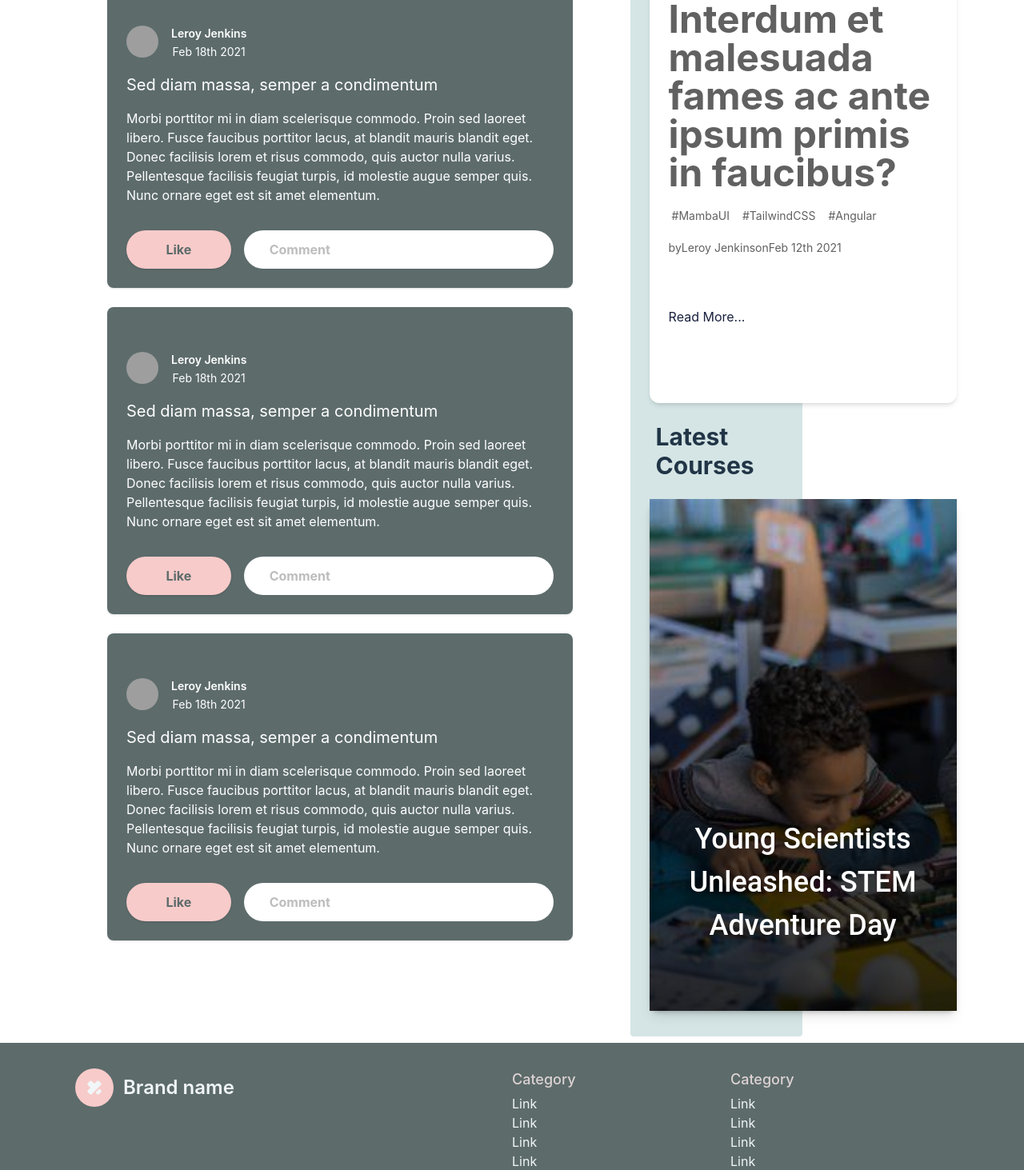
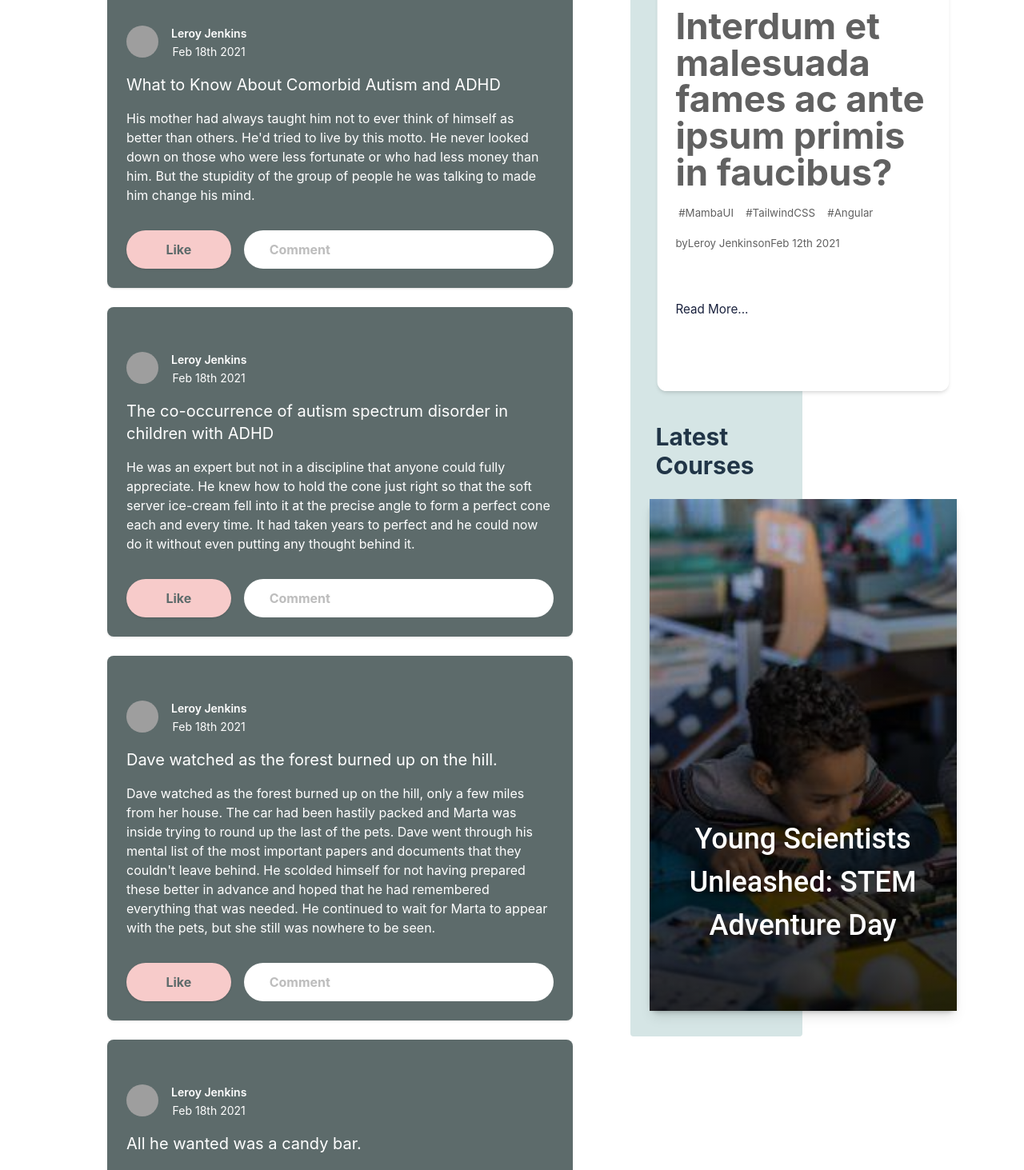
Before and after one commit to HabibaAbouelyazeed/inclusive-creators, a React (Vite) app: page /home in a window 1280 px wide. Shown: the part 880-2343 px from the top of the page at 80% size. Built offline with nearby package versions, Linux system fonts and the light colour scheme; data requests are answered from the project's data file; grey boxes are pictures that could not be loaded.

Commit message:
posts endpoint

```diff
--- a/db.json
+++ b/db.json
@@ -866,5 +866,184 @@
       "category": "Technology",
       "hostAvatar": "https://placehold.co/48x48/DDD3D2/5D6B6B"
     }
+  ],
+  "posts":[
+    {
+      "id": 1,
+      "title": "What to Know About Comorbid Autism and ADHD",
+      "body": "His mother had always taught him not to ever think of himself as better than others. He'd tried to live by this motto. He never looked down on those who were less fortunate or who had less money than him. But the stupidity of the group of people he was talking to made him change his mind.",
+      "userId": 9,
+      "tags": [
+          "history",
+          "american",
+          "crime"
+      ],
+      "reactions": 2
+  },
+  {
+      "id": 2,
+      "title": "The co-occurrence of autism spectrum disorder in children with ADHD",
+      "body": "He was an expert but not in a discipline that anyone could fully appreciate. He knew how to hold the cone just right so that the soft server ice-cream fell into it at the precise angle to form a perfect cone each and every time. It had taken years to perfect and he could now do it without even putting any thought behind it.",
+      "userId": 13,
+      "tags": [
+          "french",
+          "fiction",
+          "english"
+      ],
+      "reactions": 2
+  },
+  {
+      "id": 3,
+      "title": "Dave watched as the forest burned up on the hill.",
+      "body": "Dave watched as the forest burned up on the hill, only a few miles from her house. The car had been hastily packed and Marta was inside trying to round up the last of the pets. Dave went through his mental list of the most important papers and documents that they couldn't leave behind. He scolded himself for not having prepared these better in advance and hoped that he had remembered everything that was needed. He continued to wait for Marta to appear with the pets, but she still was nowhere to be seen.",
+      "userId": 32,
+      "tags": [
+          "magical",
+          "history",
+          "french"
+      ],
+      "reactions": 5
+  },
+  {
+      "id": 4,
+      "title": "All he wanted was a candy bar.",
+      "body": "All he wanted was a candy bar. It didn't seem like a difficult request to comprehend, but the clerk remained frozen and didn't seem to want to honor the request. It might have had something to do with the gun pointed at his face.",
+      "userId": 12,
+      "tags": [
+          "mystery",
+          "english",
+          "american"
+      ],
+      "reactions": 1
+  },
+  {
+      "id": 5,
+      "title": "Hopes and dreams were dashed that day.",
+      "body": "Hopes and dreams were dashed that day. It should have been expected, but it still came as a shock. The warning signs had been ignored in favor of the possibility, however remote, that it could actually happen. That possibility had grown from hope to an undeniable belief it must be destiny. That was until it wasn't and the hopes and dreams came crashing down.",
+      "userId": 41,
+      "tags": [
+          "crime",
+          "mystery",
+          "love"
+      ],
+      "reactions": 2
+  },
+  {
+      "id": 6,
+      "title": "Dave wasn't exactly sure how he had ended up",
+      "body": "Dave wasn't exactly sure how he had ended up in this predicament. He ran through all the events that had lead to this current situation and it still didn't make sense. He wanted to spend some time to try and make sense of it all, but he had higher priorities at the moment. The first was how to get out of his current situation of being naked in a tree with snow falling all around and no way for him to get down.",
+      "userId": 47,
+      "tags": [
+          "english",
+          "classic",
+          "american"
+      ],
+      "reactions": 3
+  },
+  {
+      "id": 7,
+      "title": "This is important to remember.",
+      "body": "This is important to remember. Love isn't like pie. You don't need to divide it among all your friends and loved ones. No matter how much love you give, you can always give more. It doesn't run out, so don't try to hold back giving it as if it may one day run out. Give it freely and as much as you want.",
+      "userId": 12,
+      "tags": [
+          "magical",
+          "crime"
+      ],
+      "reactions": 0
+  },
+  {
+      "id": 8,
+      "title": "One can cook on and with an open fire.",
+      "body": "One can cook on and with an open fire. These are some of the ways to cook with fire outside. Cooking meat using a spit is a great way to evenly cook meat. In order to keep meat from burning, it's best to slowly rotate it.",
+      "userId": 31,
+      "tags": [
+          "american",
+          "english"
+      ],
+      "reactions": 9
+  },
+  {
+      "id": 9,
+      "title": "There are different types of secrets.",
+      "body": "There are different types of secrets. She had held onto plenty of them during her life, but this one was different. She found herself holding onto the worst type. It was the type of secret that could gnaw away at your insides if you didn't tell someone about it, but it could end up getting you killed if you did.",
+      "userId": 42,
+      "tags": [
+          "american",
+          "history",
+          "magical"
+      ],
+      "reactions": 2
+  },
+  {
+      "id": 10,
+      "title": "They rushed out the door.",
+      "body": "They rushed out the door, grabbing anything and everything they could think of they might need. There was no time to double-check to make sure they weren't leaving something important behind. Everything was thrown into the car and they sped off. Thirty minutes later they were safe and that was when it dawned on them that they had forgotten the most important thing of all.",
+      "userId": 1,
+      "tags": [
+          "fiction",
+          "magical",
+          "history"
+      ],
+      "reactions": 4
+  },
+  {
+      "id": 11,
+      "title": "It wasn't quite yet time to panic.",
+      "body": "It wasn't quite yet time to panic. There was still time to salvage the situation. At least that is what she was telling himself. The reality was that it was time to panic and there wasn't time to salvage the situation, but he continued to delude himself into believing there was.",
+      "userId": 25,
+      "tags": [
+          "mystery",
+          "american",
+          "history"
+      ],
+      "reactions": 5
+  },
+  {
+      "id": 12,
+      "title": "She was aware that things could go wrong.",
+      "body": "She was aware that things could go wrong. In fact, she had trained her entire life in anticipation that things would go wrong one day. She had quiet confidence as she started to see that this was the day that all her training would be worthwhile and useful. At this point, she had no idea just how wrong everything would go that day.",
+      "userId": 26,
+      "tags": [
+          "love",
+          "english"
+      ],
+      "reactions": 7
+  },
+  {
+      "id": 13,
+      "title": "She wanted rainbow hair.",
+      "body": "She wanted rainbow hair. That's what she told the hairdresser. It should be deep rainbow colors, too. She wasn't interested in pastel rainbow hair. She wanted it deep and vibrant so there was no doubt that she had done this on purpose.",
+      "userId": 44,
+      "tags": [
+          "mystery",
+          "classic",
+          "french"
+      ],
+      "reactions": 0
+  },
+  {
+      "id": 14,
+      "title": "The paper was blank.",
+      "body": "The paper was blank. It shouldn't have been. There should have been writing on the paper, at least a paragraph if not more. The fact that the writing wasn't there was frustrating. Actually, it was even more than frustrating. It was downright distressing.",
+      "userId": 1,
+      "tags": [
+          "mystery",
+          "english",
+          "love"
+      ],
+      "reactions": 0
+  },
+  {
+      "id": 15,
+      "title": "The trees, therefore, must be such old",
+      "body": "The trees, therefore, must be such old and primitive techniques that they thought nothing of them, deeming them so inconsequential that even savages like us would know of them and not be suspicious. At that, they probably didn't have too much time after they detected us orbiting and intending to land. And if that were true, there could be only one place where their civilization was hidden.",
+      "userId": 15,
+      "tags": [
+          "fiction",
+          "history",
+          "crime"
+      ],
+      "reactions": 1
+  }
   ]
 }
--- a/package.json
+++ b/package.json
@@ -30,6 +30,8 @@
     "eslint-plugin-react": "^7.32.2",
     "eslint-plugin-react-hooks": "^4.6.0",
     "eslint-plugin-react-refresh": "^0.4.3",
+    "json-server": "^0.17.4",
+    "json-server-auth": "^2.1.0",
     "postcss": "^8.4.31",
     "tailwindcss": "^3.3.5",
     "vite": "^4.4.5"
--- a/src/components/Home/Post.jsx
+++ b/src/components/Home/Post.jsx
@@ -1,6 +1,6 @@
 import React from "react";
 
-const Post = () => {
+const Post = (props) => {
   return (
     <div>
       <div className="bg-olive p-6 overflow-hidden rounded-lg shadow text-neutral-100 mt-6">
@@ -18,13 +18,9 @@ const Post = () => {
           </div>
         </div>
         <article className="text-left mt-4">
-          <h2 className="text-xl">Sed diam massa, semper a condimentum</h2>
+          <h2 className="text-xl">{props.post.title}</h2>
           <p className="mt-4 dark:text-gray-400">
-            Morbi porttitor mi in diam scelerisque commodo. Proin sed laoreet
-            libero. Fusce faucibus porttitor lacus, at blandit mauris blandit
-            eget. Donec facilisis lorem et risus commodo, quis auctor nulla
-            varius. Pellentesque facilisis feugiat turpis, id molestie augue
-            semper quis. Nunc ornare eget est sit amet elementum.
+            {props.post.body}
           </p>
         </article>
         <div className="flex  mt-8 space-x-4">
--- a/src/components/Home/PostList.jsx
+++ b/src/components/Home/PostList.jsx
@@ -1,17 +1,47 @@
-import React from "react";
+import React , { useState , useEffect}from "react";
+import axios from "axios";
 import Post from "./Post";
+import { data } from "autoprefixer";
 const PostList = () => {
+  const [posts, setPosts] = useState([]);
+  const [postText ,setPostText] = useState(" ");
+  useEffect(() => {
+    axios
+      .get("http://localhost:3000/posts")
+      .then((response) => {
+        console.log(data)
+        setPosts(response.data);
+      })
+      .catch((error) => {
+        console.error("Error fetching data:", error);
+      });
+  }, []);
+
+  const postList = posts?.map((post) =>{
+    return(
+      <Post key={post.id} post={post}/>
+    )
+  });
+
+  const handleSubmit = async (e) => {
+    e.preventDefault();
+  };
+
+
+
     return (
       <>
         <div className='mt-4 sm:w-full lg:w-3/5 mr-10'>
         <div className="container ms-auto">
-          <form>
+          <form onSubmit={handleSubmit}>
             <div className="mt-4 mr-10">
               <div className="mt-1">
                 <textarea
                   id="post"
                   name="post"
-                  className="shadow-sm block w-full sm:text-xl border-gray-300 rounded-md p-4 focus:border-neutral-700 focus:ring focus:ring-neutral-700 outline-none"
+                  value={postText}
+
+                  className="shadow-lg block w-full sm:text-xl border-gray-300 rounded-md p-4 focus:border-neutral-700 focus:ring focus:ring-neutral-700 outline-none"
                   placeholder="Write a post here..."></textarea>
               </div>
             </div>
@@ -23,9 +53,7 @@ const PostList = () => {
               </button>
             </div>
           </form>
-          <Post></Post>
-          <Post></Post>
-          <Post></Post>
+          {postList}
         </div>
       </div>
     </>
--- a/src/components/Home/Sidebar.jsx
+++ b/src/components/Home/Sidebar.jsx
@@ -12,7 +12,7 @@ const Sidebar = () => {
 
     <div className='lg:w-1/5 sm:w-2/5 mt-6 py-6 pl-6 rounded  h-full bg-secondary-500' >
   <h3 className='mb-4 text-2xl md:text-3xl lg:text-3xl text-left font-bold'>Latest Articles</h3>
-  <Card className="my-2 w-96 block mx-auto text-left">
+  <Card className="my-2 w-96 block mx-auto text-left scale-95 hover:scale-100">
 
    <article className="max-w-2xl px-6 py-24 mx-auto space-y-16 dark:bg-gray-800 dark:text-gray-50">
 	<div className="w-full mx-auto space-y-4">
```
Also changed, not shown: src/components/Home/HomeCarousel.jsx (+8 -3 lines), 1 other file (tests, documents, lock files or other folders).
